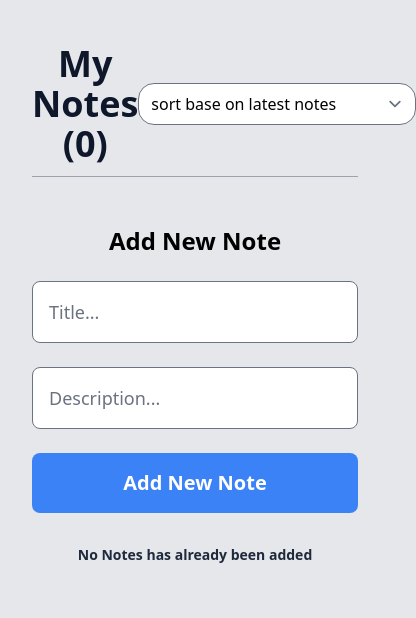
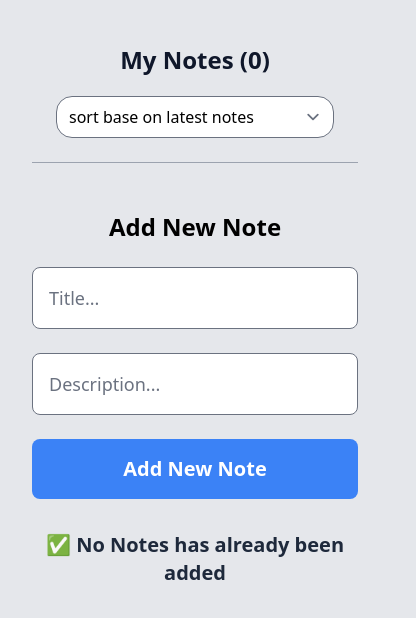
Before and after one commit to webnook/note-app-react, a React (Vite) app: page / in a window 390 px wide. Shown: the top 618 px of the page, 416 px wide, since content can reach past the window. Built offline with nearby package versions, Linux system fonts and the light colour scheme.

Commit message:
using dynamic component for messaging and final responsive design

```diff
--- /dev/null
+++ b/src/components/Message.jsx
@@ -0,0 +1,5 @@
+const Message = ({ children }) => {
+  return <div>{children}</div>;
+};
+
+export default Message;
--- a/src/components/NoteHeader.jsx
+++ b/src/components/NoteHeader.jsx
@@ -1,11 +1,11 @@
 const NoteHeader = ({ notes, sortBy, onSort }) => {
   return (
-    <div className="flex items-center justify-evenly mb-12 border-b border-b-gray-400 py-2">
-      <h1 className="text-4xl font-bold text-slate-900 py-1">
+    <div className="flex flex-col md:flex-row items-center justify-evenly mb-12 border-b border-b-gray-400 py-2">
+      <h1 className="text-2xl mb-4 md:text-4xl font-bold text-slate-900 py-1">
         My Notes ({notes.length})
       </h1>
       <select
-        className="form-select rounded-2xl"
+        className="form-select mb-4 rounded-2xl"
         value={sortBy}
         onChange={onSort}>
         <option value="latest">sort base on latest notes</option>
--- a/src/components/NoteStatus.jsx
+++ b/src/components/NoteStatus.jsx
@@ -1,12 +1,16 @@
+import Message from "./Message";
+
 const NoteStatus = ({ notes }) => {
   const allNotes = notes.length;
   const completedNotes = notes.filter((n) => n.completed).length;
 
   if (!allNotes)
     return (
-      <h2 className="text-sm md:text-xl text-slate-800 font-bold">
-        No Notes has already been added
-      </h2>
+      <Message>
+        <h2 className="text-xl md:text-xl text-slate-800 font-bold">
+        ✅  No Notes has already been added
+        </h2>
+      </Message>
     );
   return (
     <ul className="flex  items-center justify-between gap-x-3 mb-6 text-gray-400 px-4">
```
